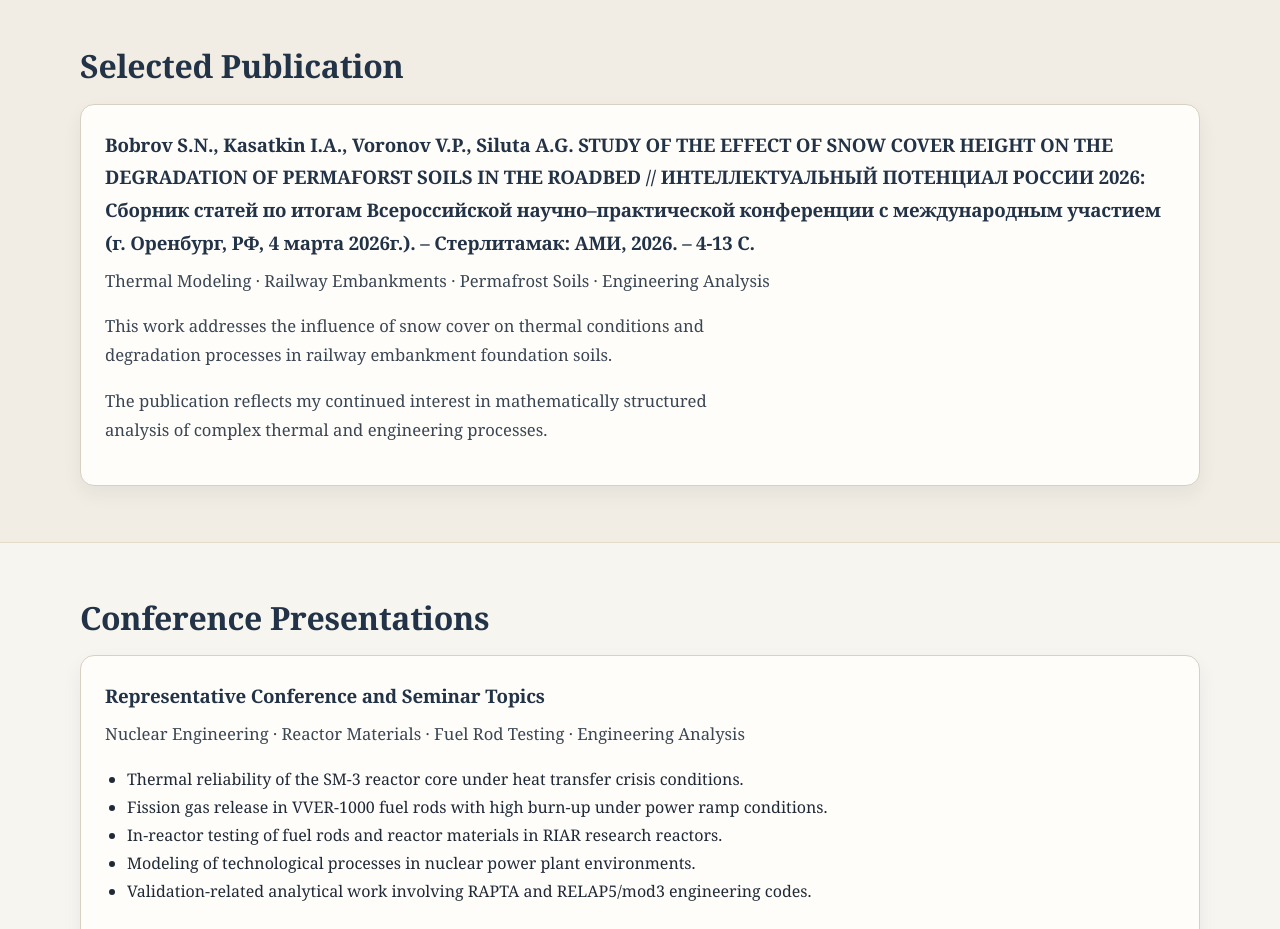
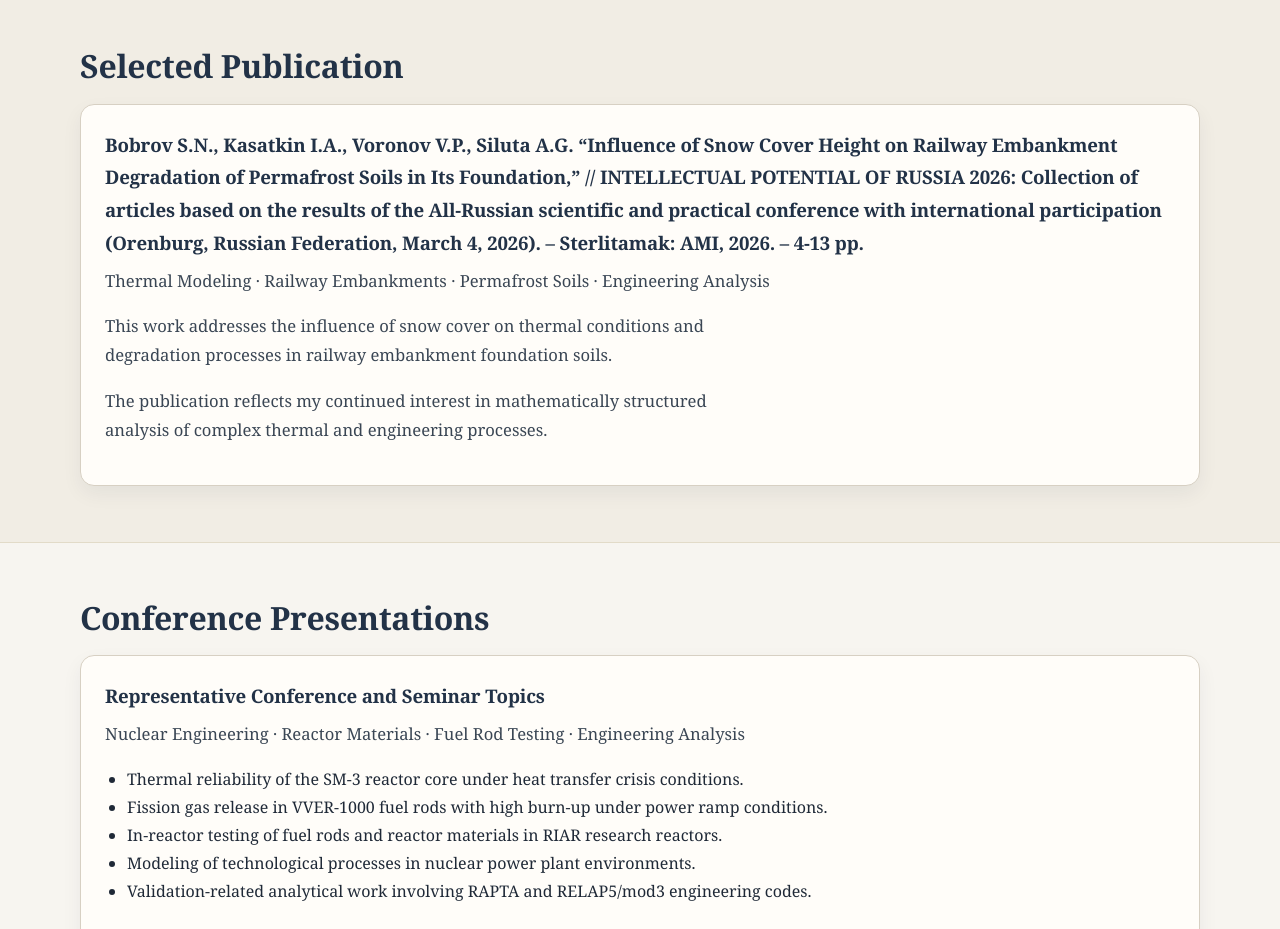
Before and after one commit to vdgn8vxxgv-code/bobrov-portfolio, a plain HTML site: page publications.html in a window 1280 px wide. Shown: the part 880-1809 px from the top of the page. Drawn offline with Linux system fonts and the light colour scheme.

Commit message:
Add files via upload

```diff
--- a/publications.html
+++ b/publications.html
@@ -65,12 +65,17 @@
           <h3>
             <!-- Bobrov S.N., Kasatkin I.A., Silyuta A.G., Ivanov I.V.
             “Influence of Snow Cover Height on Railway Embankment Degradation
-            of Permafrost Soils in Its Foundation,” 2026 -->
+            of Permafrost Soils in Its Foundation,” 2026
             Bobrov S.N., Kasatkin I.A., Voronov V.P., Siluta A.G.
             STUDY OF THE EFFECT OF SNOW COVER HEIGHT ON THE DEGRADATION OF PERMAFORST SOILS
             IN THE ROADBED // ИНТЕЛЛЕКТУАЛЬНЫЙ ПОТЕНЦИАЛ РОССИИ 2026: Сборник статей по итогам
             Всероссийской научно–практической конференции c международным участием
-            (г. Оренбург, РФ, 4 марта 2026г.). – Стерлитамак: АМИ, 2026. – 4-13 С.
+            (г. Оренбург, РФ, 4 марта 2026г.). – Стерлитамак: АМИ, 2026. – 4-13 С.-->
+            Bobrov S.N., Kasatkin I.A., Voronov V.P., Siluta A.G.
+            “Influence of Snow Cover Height on Railway Embankment Degradation
+            of Permafrost Soils in Its Foundation,” // INTELLECTUAL POTENTIAL OF RUSSIA 2026: Collection
+            of articles based on the results of the All-Russian scientific and practical conference
+            with international participation (Orenburg, Russian Federation, March 4, 2026). – Sterlitamak: AMI, 2026. – 4-13 pp.
           </h3>
           <p class="meta">
             Thermal Modeling · Railway Embankments · Permafrost Soils · Engineering Analysis
```
